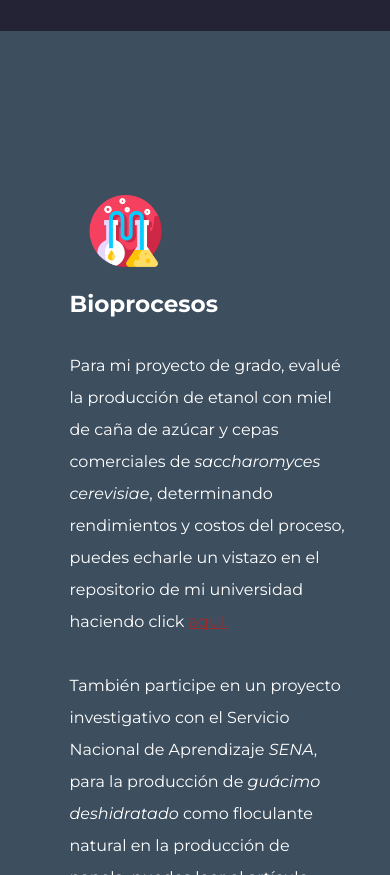
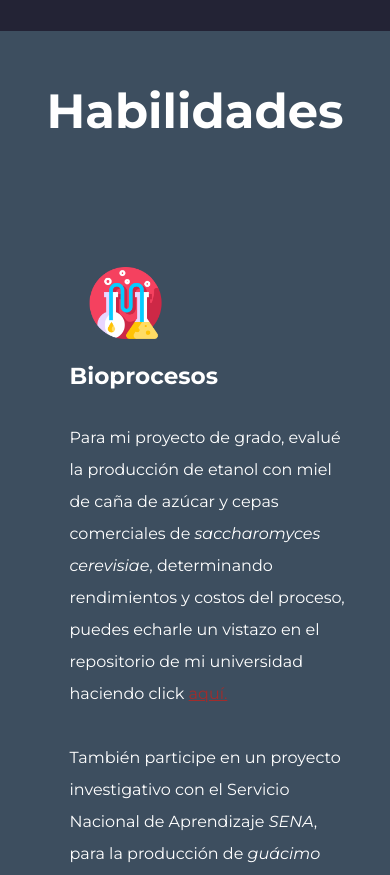
Before and after one commit to 1254raize/CV, a plain HTML site: page index.html in a window 390 px wide. Shown: the part 991-1866 px from the top of the page. Drawn offline with nearby package versions, Linux system fonts and the light colour scheme; a web font is replaced by a local one.

Commit message:
Add files via upload
Updated a missing title for small screens

```diff
--- a/index.html
+++ b/index.html
@@ -144,7 +144,7 @@
 
         </div>
         <div class="container-fluid phone-size">
-
+            <h2 class="title-center">Habilidades</h2>
             <div class="skill-row">
                 <img class="chemistry-icon" src="images/flask.png" alt="Flask icon">
                 <h3>Bioprocesos</h3>
```
